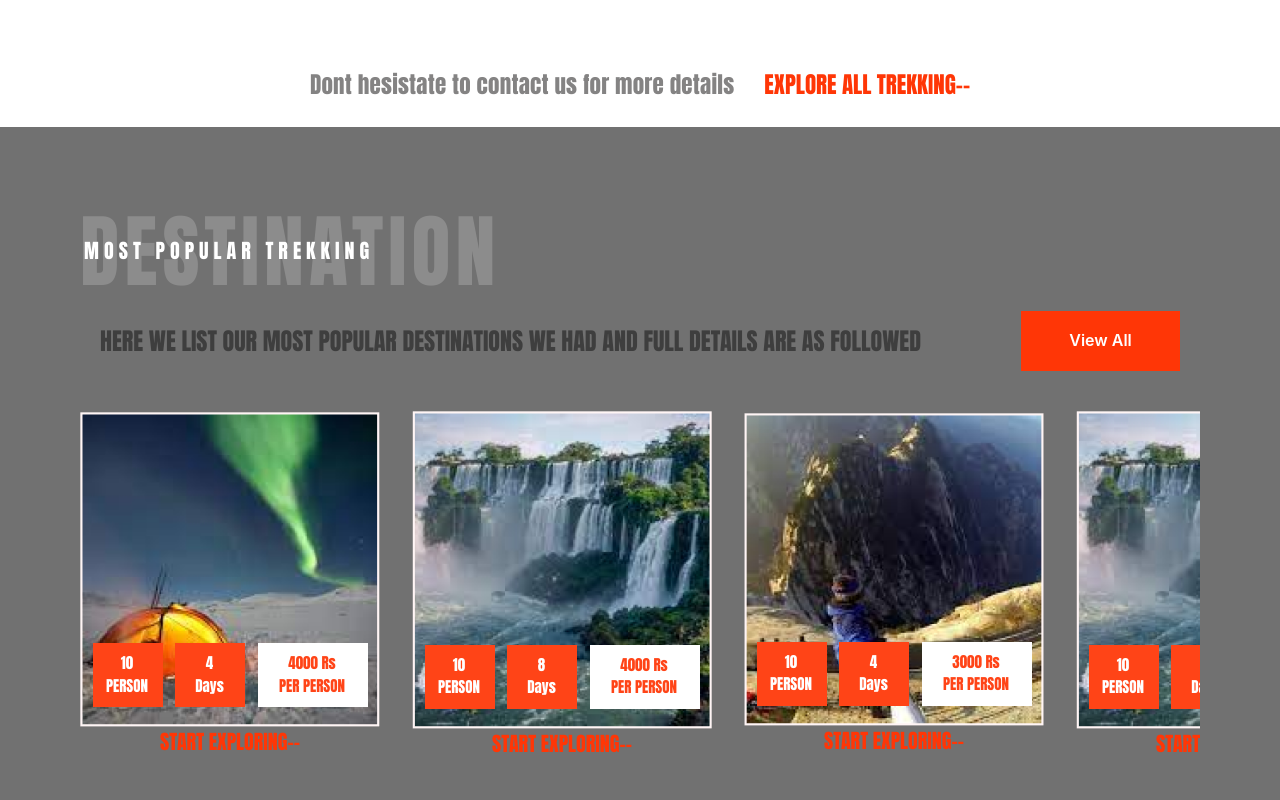
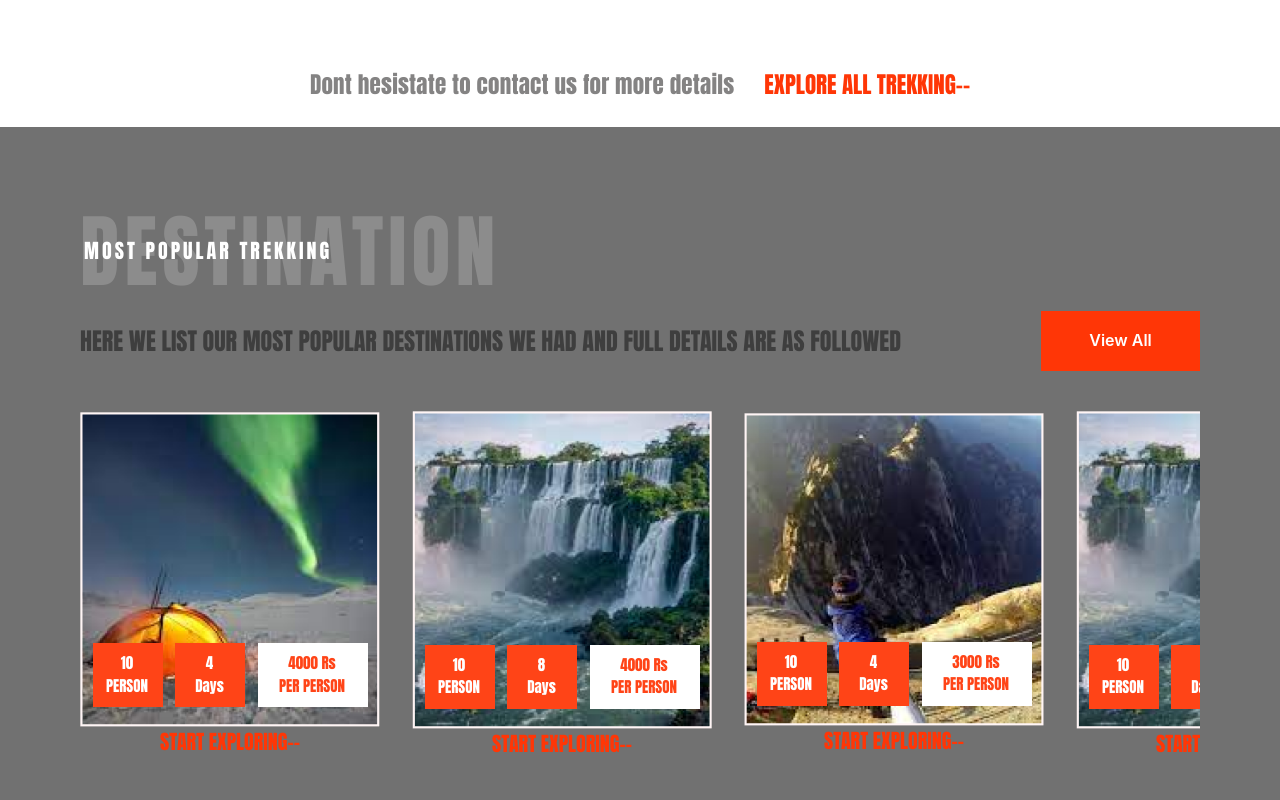
Before and after one commit to Amitrawat4532/Trekkings, a Next.js app: page / in a window 1280 px wide. Shown: the part 2160-2960 px from the top of the page. Built offline with nearby package versions, Linux system fonts and the light colour scheme; a web font is replaced by a local one.

Commit message:
destination

```diff
--- a/components/About.js
+++ b/components/About.js
@@ -36,7 +36,6 @@ function About() {
         py="10"
         flexWrap="wrap"
         gap="80px"
-        // filter="blur(2px)"
         backgroundSize="90%"
         backgroundPosition="center"
         bgRepeat="no-repeat"
@@ -56,7 +55,7 @@ function About() {
               border="1px solid #949494"
               boxShadow="15px 15px 8px rgba(0, 0, 0, 0.25)"
               borderRadius="30px"
-              p="20px"
+              p={["10px", "10px", "20px", "20px"]}
               m="auto 0"
               position="relative"
             >
@@ -80,7 +79,7 @@ function About() {
                 flexDirection="column"
                 gap="10px"
                 justifyContent="center"
-                p="20px"
+                p={["10px", "10px", "20px", "20px"]}
                 pt={["70px", "70px", "20px", "20px"]}
                 // transform={["translatex(-20%)"]}
               >
--- a/components/Destination.js
+++ b/components/Destination.js
@@ -44,7 +44,9 @@ function Destination() {
         backgroundColor="#717171"
         flexDirection="column"
         px={["0", "0", "20", "20"]}
-        py={["0", "0", "16", "16"]}
+        py={["5", "5", "16", "16"]}
+        minHeight="80vh"
+        justifyContent="space-around"
       >
         {/* header container */}
         <Flex
@@ -64,8 +66,8 @@ function Destination() {
           width="100%"
           justifyContent={["center", "center", "center", "space-between"]}
           alignItems="center"
-          paddingBottom="40px"
-          px="20px"
+          paddingBottom={["20px", "20px", "40px", "40px"]}
+          px={["20px", "20px", "0px", "0px"]}
           flexDirection={["column", "column", "column", "row"]}
         >
           <Text variant="destinationHeading2">
--- a/theme/TextStyle.js
+++ b/theme/TextStyle.js
@@ -74,7 +74,7 @@ export const TextStyle = {
       pl: "1",
       m: "0",
       // p:{["31", "31", "0", "0"]}
-      letterSpacing: ["8px", "8px", "5px", "5px"],
+      letterSpacing: ["2px", "2px", "3px", "3px"],
     },
     destinationHeading2: {
       as: "h2",
```
